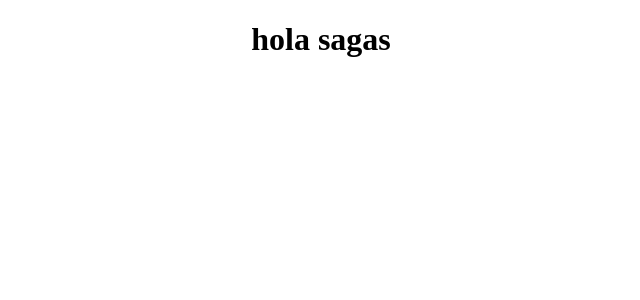
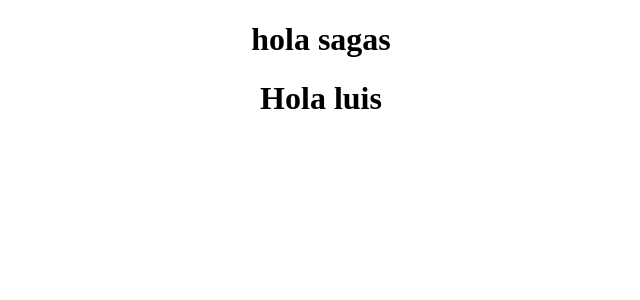
Before and after one commit to luiscf1226/reactbranch, a React (Create React App) app in the folder my-app/: page / in a window 1280 px wide. Shown: the top 300 px of the page, without its empty margins (319-959 px from the left). Built offline with nearby package versions, Linux system fonts and the light colour scheme.

Commit message:
dadazdadafa

```diff
--- a/my-app/src/App.js
+++ b/my-app/src/App.js
@@ -5,6 +5,8 @@ function App() {
   return (
     <div className="App">
     <h1>hola sagas</h1>
+
+    <h1>Hola luis</h1>
     </div>
   );
 }
```
Also changed, not shown: 1 other file (tests, documents, lock files or other folders).
